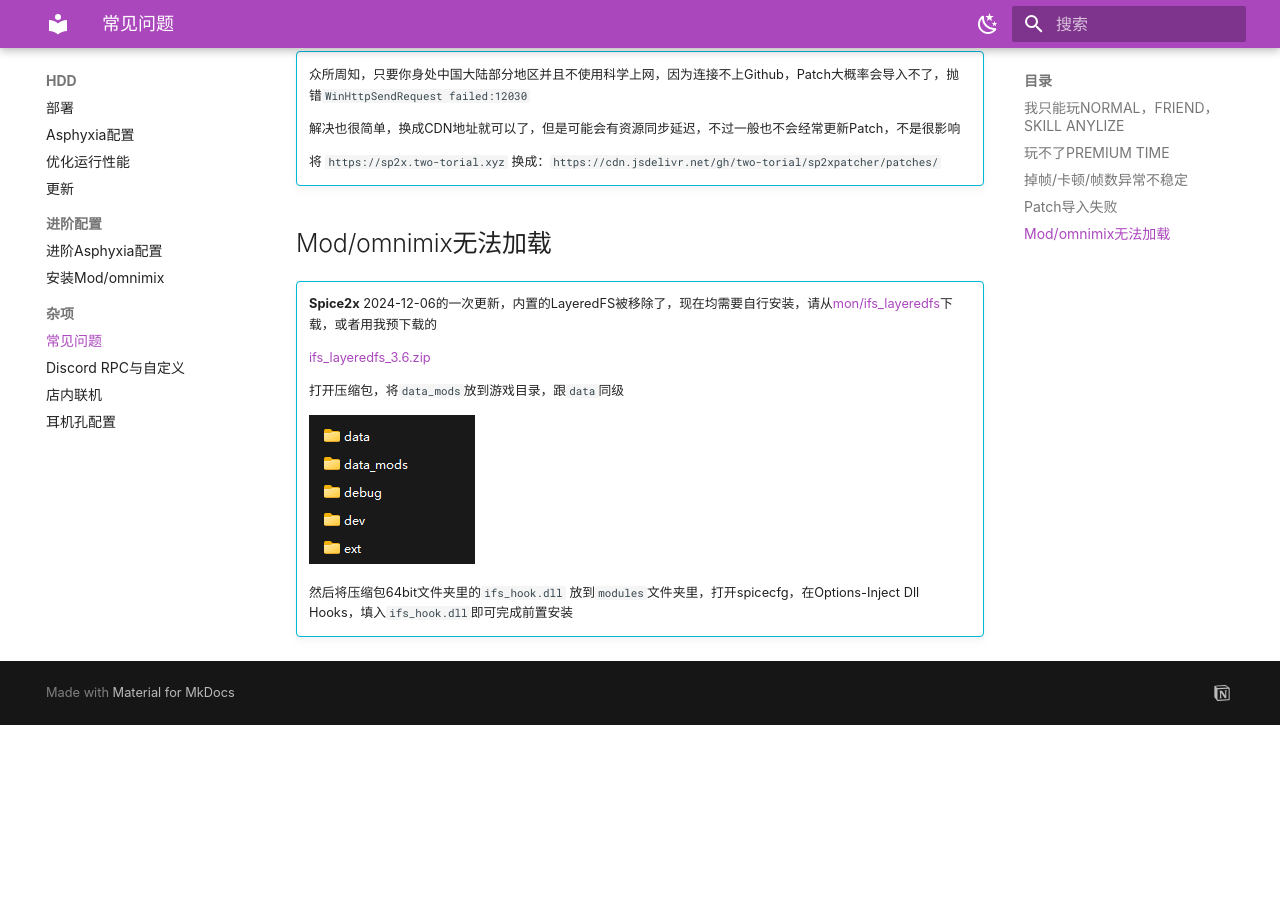
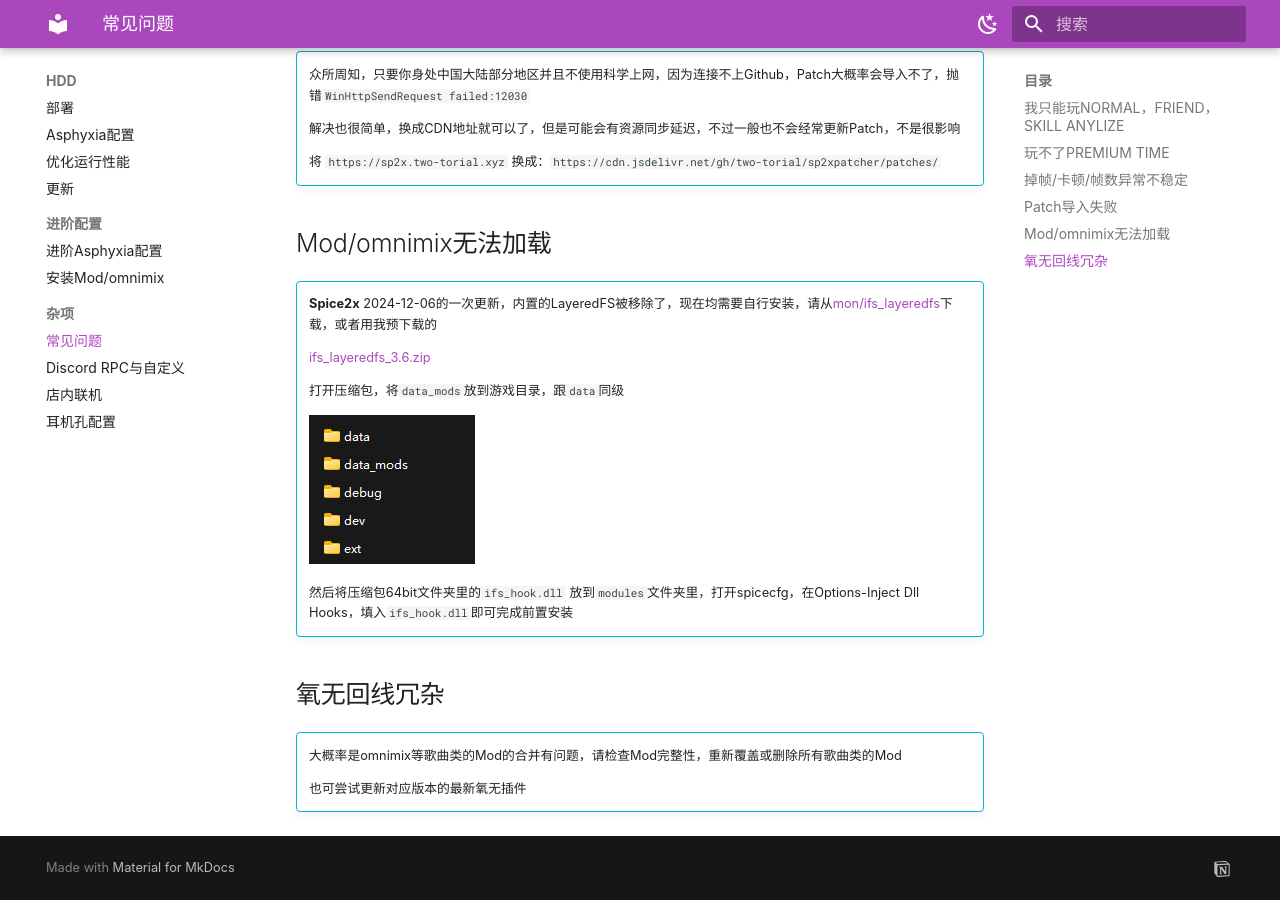
Before and after one commit to arkitowho/kfc-manual, an MkDocs documentation site: the page built from docs/hdd/extras/troubleshoot.md, in a window 1280 px wide and 900 px high, scrolled down 786 px. Built offline with MkDocs 1.6.1 and Material for MkDocs 9.7.7, drawn with Linux system fonts in a browser that asks for light colours; before the commit the page ends 1511 px from its top, so only the background shows below that.

Commit message:
added: asphyxia loopback error

```diff
--- a/docs/hdd/extras/troubleshoot.md
+++ b/docs/hdd/extras/troubleshoot.md
@@ -45,3 +45,11 @@
     ![image.png](../../img/troubleshoot/image%203.png)
 
     然后将压缩包64bit文件夹里的`ifs_hook.dll` 放到`modules`文件夹里，打开spicecfg，在Options-Inject Dll Hooks，填入`ifs_hook.dll`即可完成前置安装
+
+## 氧无回线冗杂
+
+!!! info ""
+
+    大概率是omnimix等歌曲类的Mod的合并有问题，请检查Mod完整性，重新覆盖或删除所有歌曲类的Mod
+
+    也可尝试更新对应版本的最新氧无插件
```
